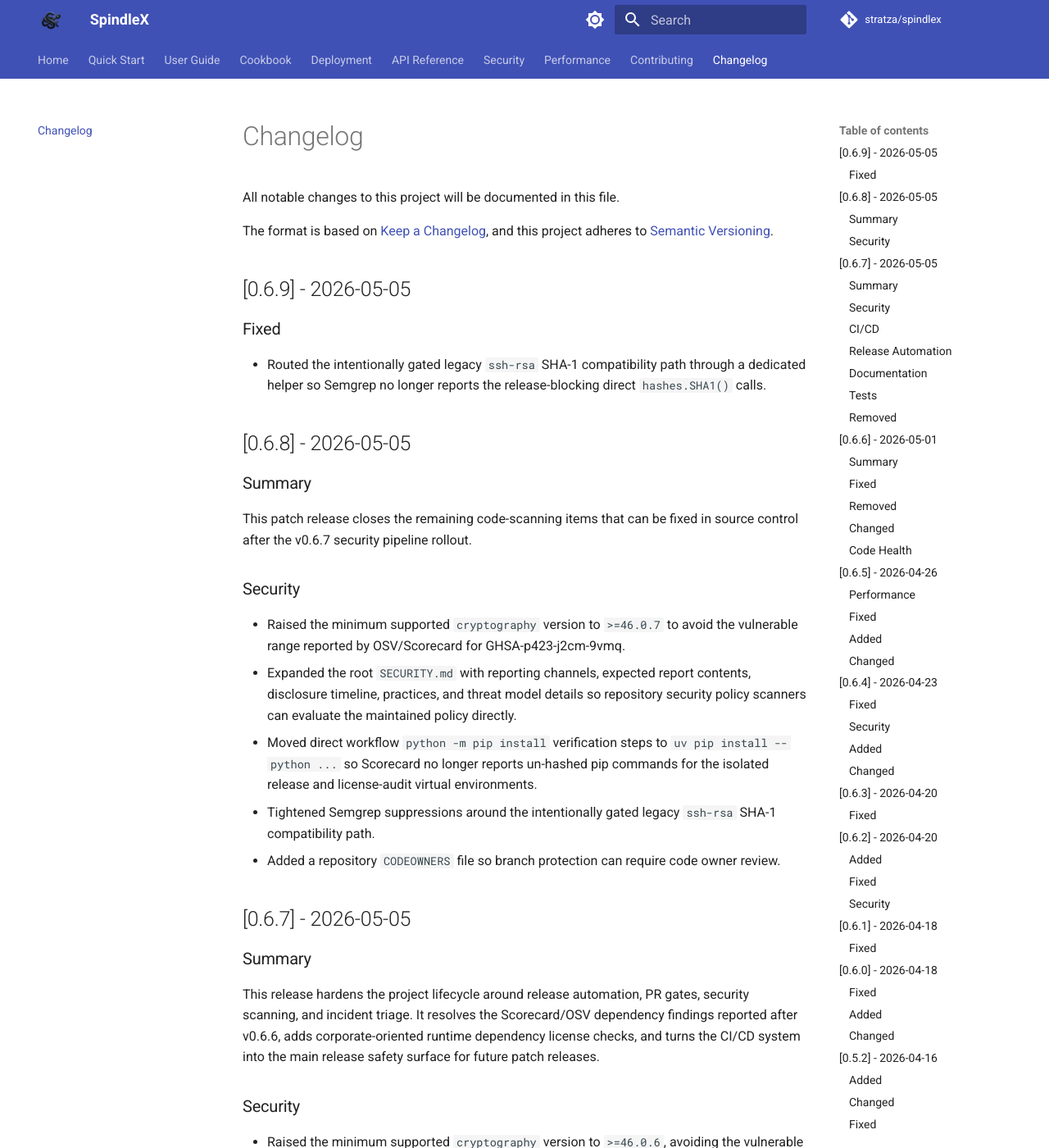
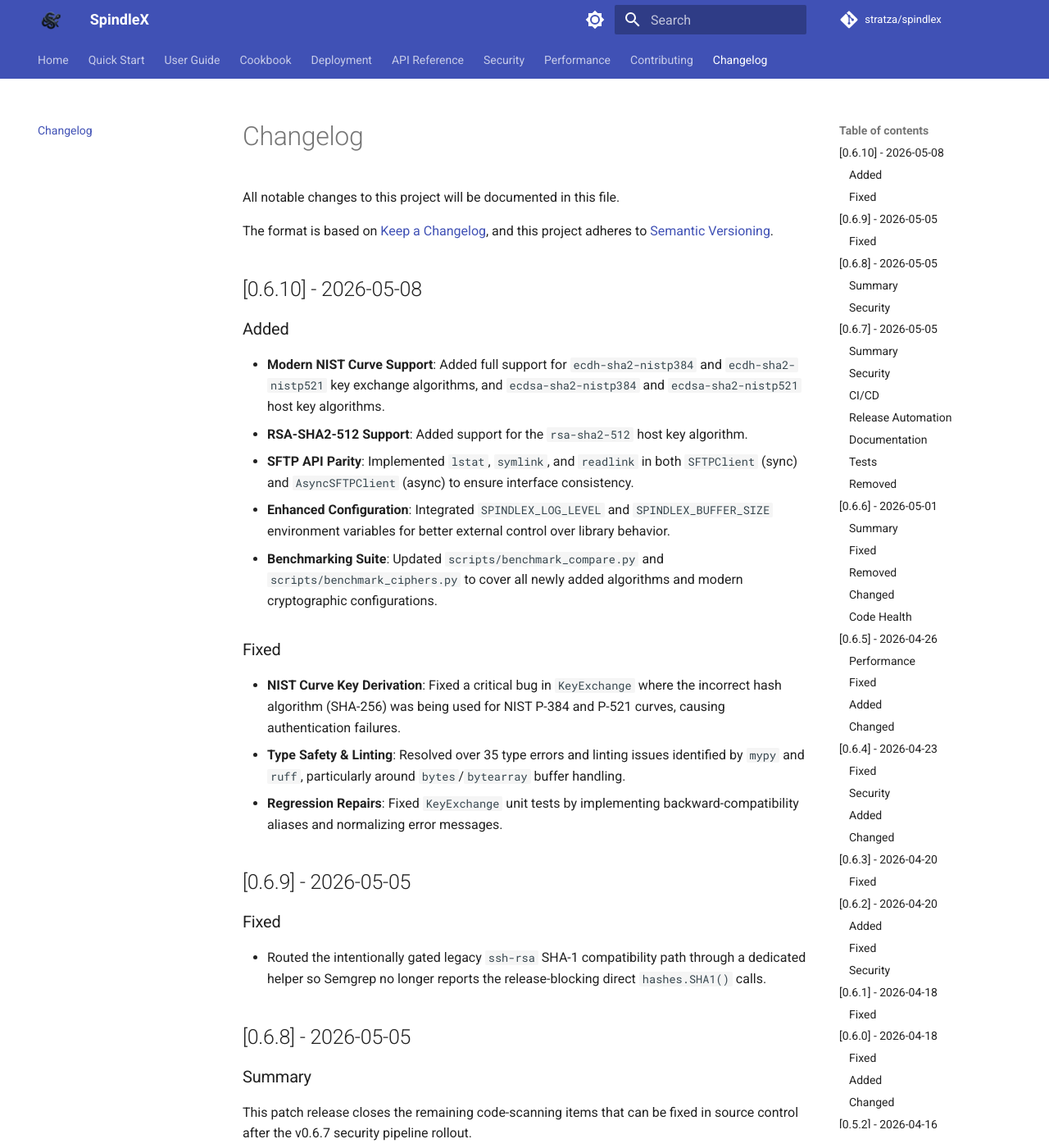
Before and after one commit to stratza/spindlex, an MkDocs documentation site: the page built from docs/changelog.md, in a window 1280 px wide and 1400 px high. Shown: the whole window at 82% size. Built offline with MkDocs 1.6.1 and Material for MkDocs 9.7.7, drawn with Linux system fonts in a browser that asks for light colours; comment, search, counter and statistics services are not loaded.

Commit message:
Update changelog for v0.6.10 and fix ruff issues in scripts

```diff
--- a/docs/changelog.md
+++ b/docs/changelog.md
@@ -3,6 +3,20 @@
 All notable changes to this project will be documented in this file.
 
 The format is based on [Keep a Changelog](https://keepachangelog.com/en/1.0.0/), and this project adheres to [Semantic Versioning](https://semver.org/spec/v2.0.0.html).
+
+## [0.6.10] - 2026-05-08
+
+### Added
+*   **Modern NIST Curve Support**: Added full support for `ecdh-sha2-nistp384` and `ecdh-sha2-nistp521` key exchange algorithms, and `ecdsa-sha2-nistp384` and `ecdsa-sha2-nistp521` host key algorithms.
+*   **RSA-SHA2-512 Support**: Added support for the `rsa-sha2-512` host key algorithm.
+*   **SFTP API Parity**: Implemented `lstat`, `symlink`, and `readlink` in both `SFTPClient` (sync) and `AsyncSFTPClient` (async) to ensure interface consistency.
+*   **Enhanced Configuration**: Integrated `SPINDLEX_LOG_LEVEL` and `SPINDLEX_BUFFER_SIZE` environment variables for better external control over library behavior.
+*   **Benchmarking Suite**: Updated `scripts/benchmark_compare.py` and `scripts/benchmark_ciphers.py` to cover all newly added algorithms and modern cryptographic configurations.
+
+### Fixed
+*   **NIST Curve Key Derivation**: Fixed a critical bug in `KeyExchange` where the incorrect hash algorithm (SHA-256) was being used for NIST P-384 and P-521 curves, causing authentication failures.
+*   **Type Safety & Linting**: Resolved over 35 type errors and linting issues identified by `mypy` and `ruff`, particularly around `bytes`/`bytearray` buffer handling.
+*   **Regression Repairs**: Fixed `KeyExchange` unit tests by implementing backward-compatibility aliases and normalizing error messages.
 
 ## [0.6.9] - 2026-05-05
 
```
Also changed, not shown: 3 other files.
